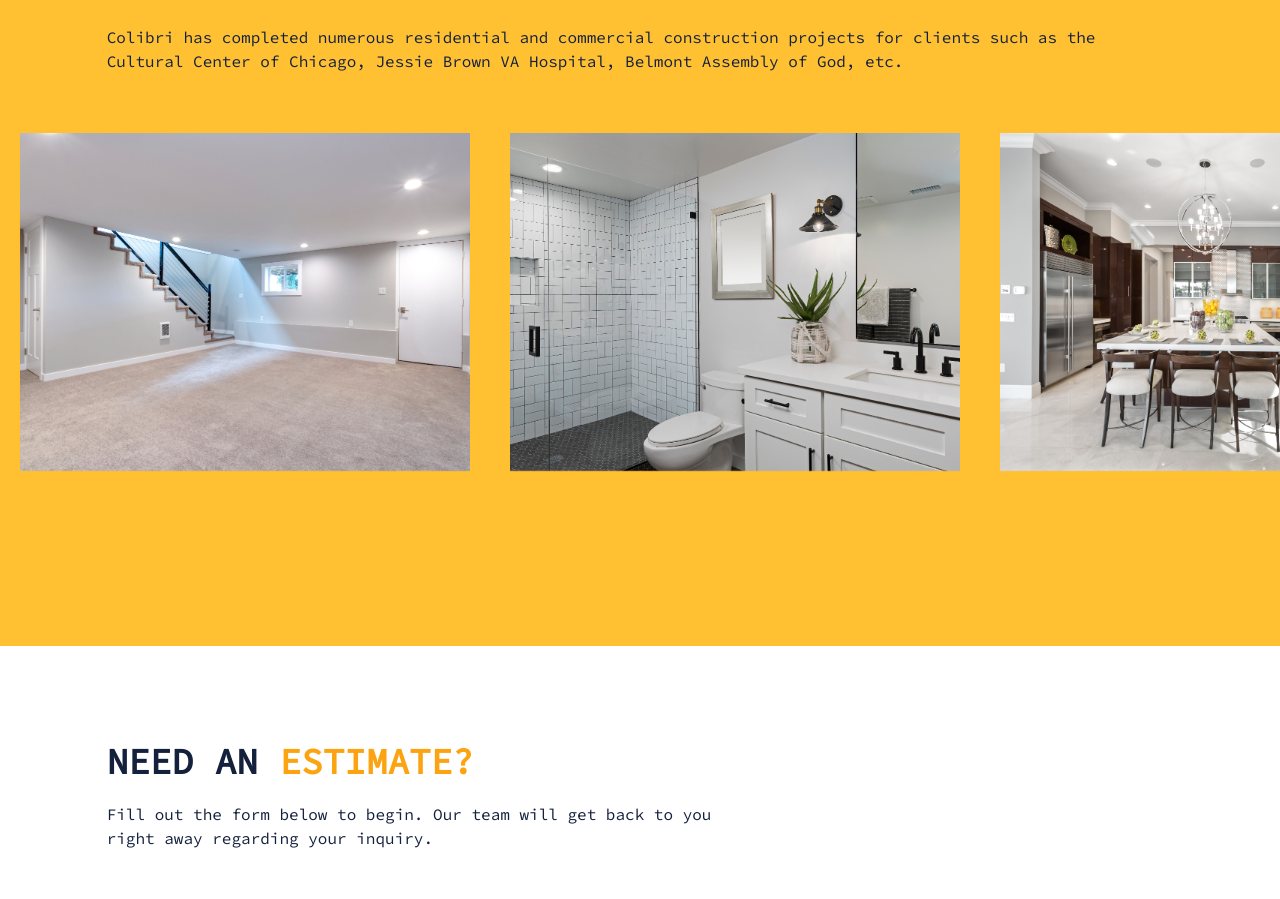
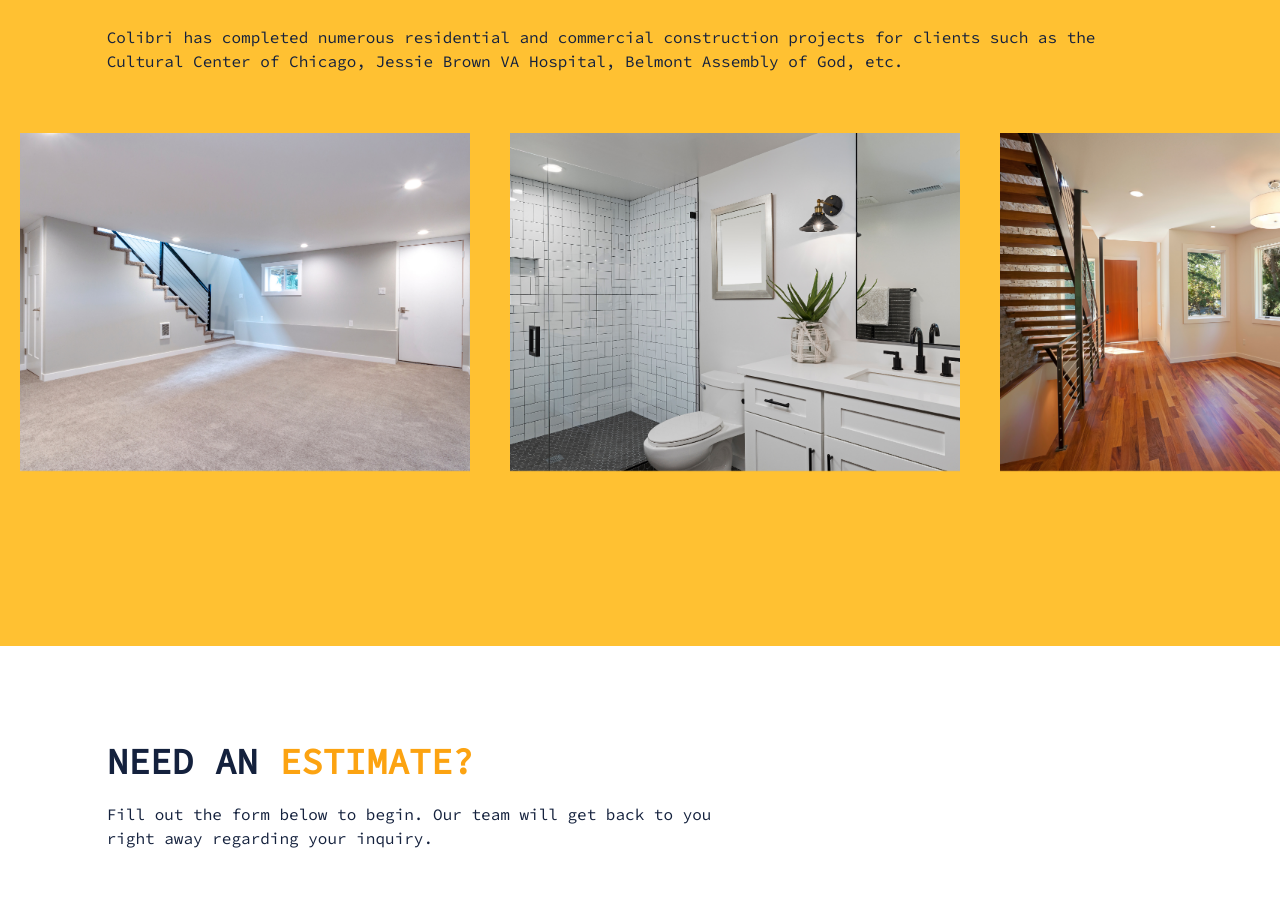
Before and after one commit to vcristian1/colibri, a React (Vite) app: page / in a window 1280 px wide. Shown: the part 3366-4265 px from the top of the page. Built offline with nearby package versions, Linux system fonts and the light colour scheme.

Commit message:
switched images in arrray

```diff
--- a/src/scenes/ourClasses/index.tsx
+++ b/src/scenes/ourClasses/index.tsx
@@ -26,13 +26,13 @@ const classes: Array<ClassType> = [
     name: "Painting",
     description:
       "A living room in the Chicagoland area plastered and painted by Colibri in 2023.",
-    image: image3,
+    image: image4,
   },
   {
     name: "Kitchen Renovation",
     description:
       "A gut kitchen renovation in the Chicagoland area completed by Colibri in 2021.",
-    image: image4,
+    image: image3,
   },
   {
     name: "Flooring",
```
